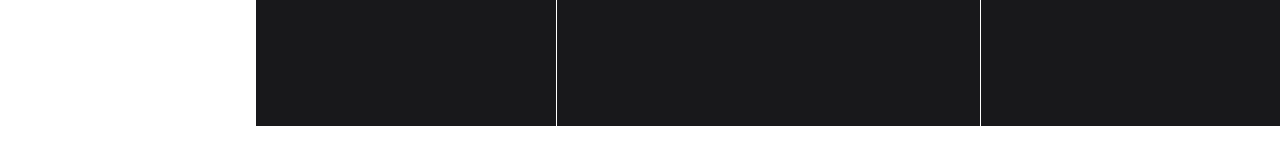
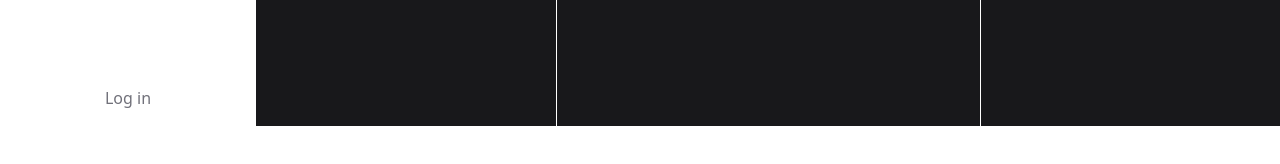
Before and after one commit to DerekWhiteM/serve-spotter, a React (Vite) app: page / in a window 1280 px wide. Shown: the part 674-838 px from the top of the page. Built offline with nearby package versions, Linux system fonts and the light colour scheme; the HTML template or start-up script is replaced by a standard one.

Commit message:
add login button

```diff
--- a/src/components/ui/sidebar.tsx
+++ b/src/components/ui/sidebar.tsx
@@ -7,16 +7,14 @@ import { Scoreboard } from "./scoreboard";
 
 export function Sidebar({ game }: { game: Game }) {
     return (
-        <div className="max-w-[16rem]">
-            <h1 className="text-[1.8rem] text-center m-auto p-4">Serve Spotter</h1>
-            <div className="flex flex-col">
+        <div className="max-w-[16rem] h-full flex flex-col overflow-y-auto">
+            <h1 className="text-[1.8rem] text-center mx-auto p-4">Serve Spotter</h1>
             <div>
                 <h2 className="text-center bg-secondary text-secondary-foreground py-[0.236rem]">
                     Guide
                 </h2>
                 <div className="px-4 py-6">
-                        Use the left and right arrow keys to return each serve as quickly as you
-                        can.
+                    Use the left and right arrow keys to return each serve as quickly as you can.
                 </div>
             </div>
             <div>
@@ -87,6 +85,13 @@ export function Sidebar({ game }: { game: Game }) {
                 </div>
             </div>
             <Scoreboard />
+            <div className="w-full p-4 text-center mt-auto">
+                <a
+                    href="javascript:void(0)"
+                    className="no-underline transition-colors hover:text-foreground text-muted-foreground mt-auto"
+                >
+                    Log in
+                </a>
             </div>
         </div>
     );
```
Lines whose indentation alone changed are shown as unchanged.
